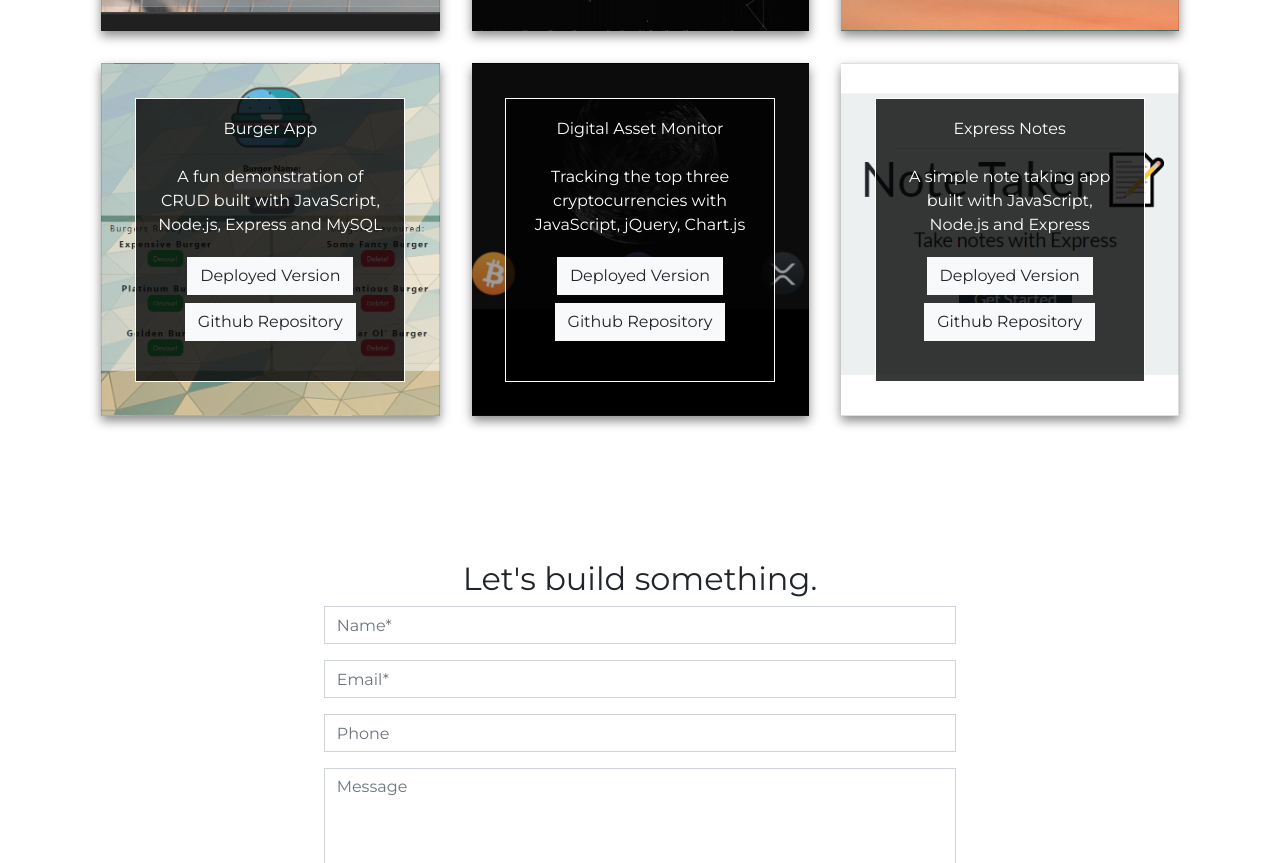
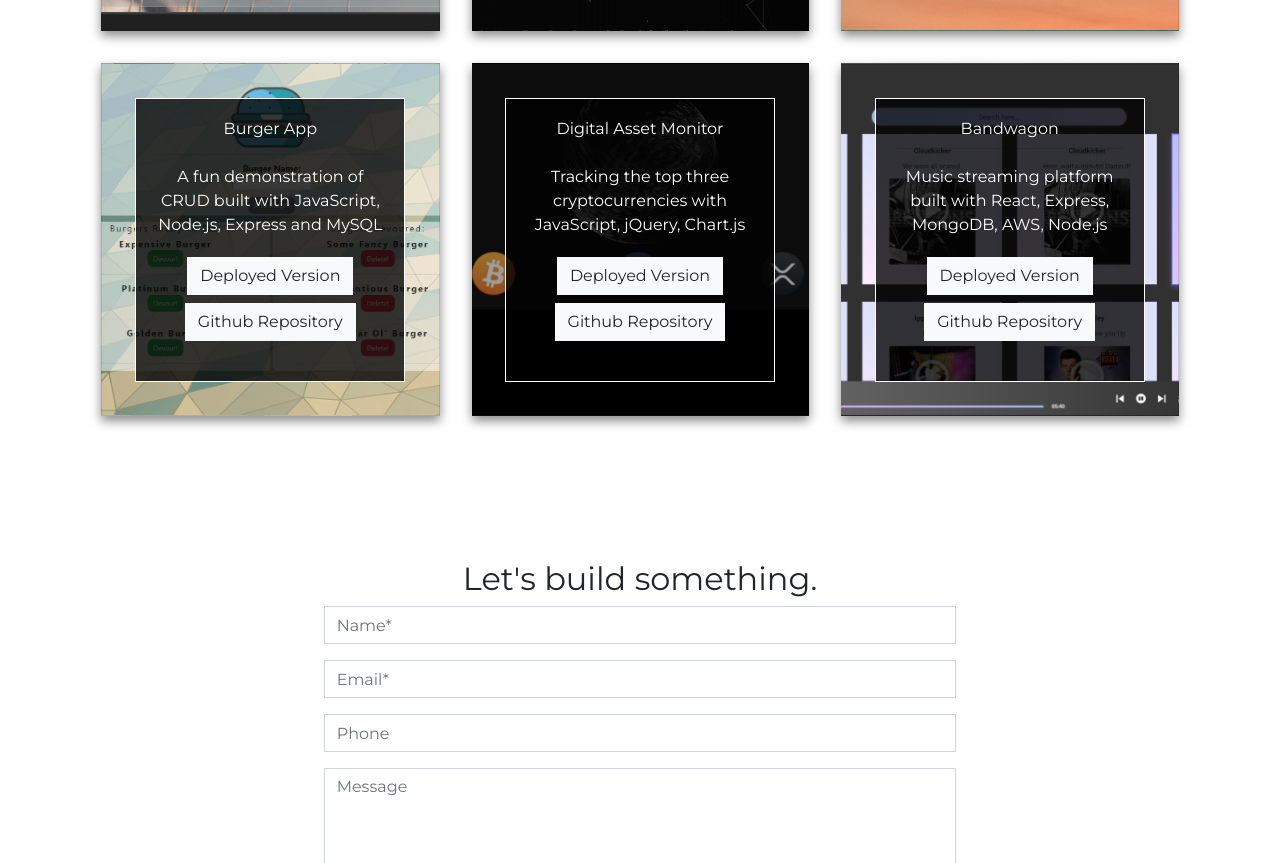
Before and after one commit to moongl4de/portfolio_minimalist, a plain HTML site: page index.html in a window 1280 px wide. Shown: the part 2306-3169 px from the top of the page. Drawn offline with nearby package versions, Linux system fonts and the light colour scheme.

Commit message:
added bandwagon to projects section

```diff
--- a/assets/css/style.css
+++ b/assets/css/style.css
@@ -170,8 +170,8 @@ ul {
   background-position: center;
 }
 
-#noteTaker{
-  background-image: url("../images/notes.png");
+#bandwagon{
+  background-image: url("../images/bandwagon-listener.png");
   background-size: cover;
   background-position: center;
 }
--- a/index.html
+++ b/index.html
@@ -133,6 +133,7 @@
                                 <h6 class="card-subtitle mb-2"></h6>
                                 <p class="card-text">
                                     <p>A minimalist day planner built with JavaScript, CSS, jQuery and Moment.js</p>
+                                    <br>
                                     <a target="_blank" href="https://alexgignilliat.github.io/Day-Planner/"><button type="button" class="m-1 btn btn-light">Deployed Version</button></a>
                                     <a target="_blank" href="https://github.com/alexgignilliat/Day-Planner"><button type="button" class="m-1 btn btn-light">Github Repository</button></a>
                                 </p>
@@ -199,17 +200,17 @@
                                 </p>
                             </div>
                         </div>
-                        <div id="noteTaker" class="card wow fadeInLeftBig"
+                        <div id="bandwagon" class="card wow fadeInLeftBig"
                             style=" padding: 3%; margin: 1rem; color: white; border-radius: 0px; text-align: center;">
                             <div class="card-body" style="background-color: rgba(0, 0, 0, 0.781);">
-                                <h6 class="card-title">Express Notes</h6>
+                                <h6 class="card-title">Bandwagon</h6>
                                 <h6 class="card-subtitle mb-2"></h6>
                                 <hr>
                                 <p class="card-text">
                                     <p class="card-text">
-                                        <p>A simple note taking app built with JavaScript, Node.js and Express</p>
-                                        <a target="_blank" href="https://the-best-note-taker-ever.herokuapp.com/"> <button type="button" class="m-1 btn btn-light">Deployed Version</button></a>
-                                        <a target="_blank" href="https://github.com/alexgignilliat/Note-Taker"><button type="button" class="m-1 btn btn-light">Github Repository</button></a>
+                                        <p>Music streaming platform built with React, Express, MongoDB, AWS, Node.js</p>
+                                        <a target="_blank" href="https://bandwagon-project.herokuapp.com/info"> <button type="button" class="m-1 btn btn-light">Deployed Version</button></a>
+                                        <a target="_blank" href="https://github.com/alexgignilliat/bandwagon"><button type="button" class="m-1 btn btn-light">Github Repository</button></a>
                                     </p>
                                 </p>
                             </div>
```
Also changed, not shown: assets/images/bandwagon-listener.png (added).
